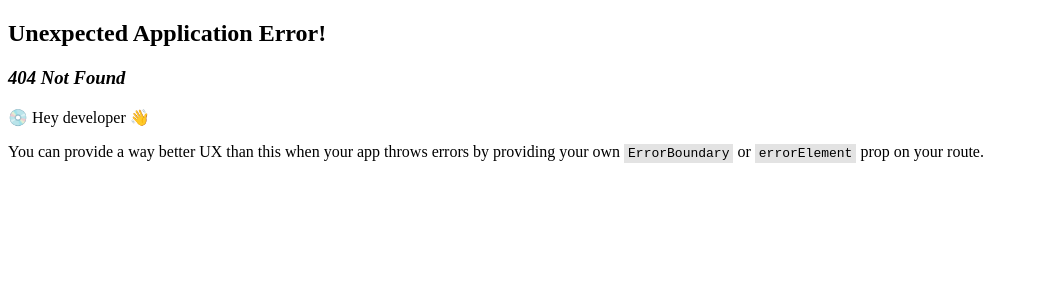
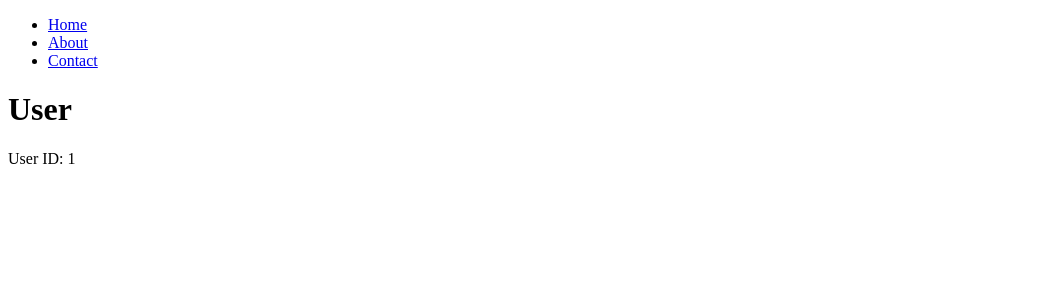
Before and after one commit to zahooronly/react-deep-concepts, a React (Vite) app: page /user/1 in a window 1280 px wide. Before the commit this address had no page. Shown: the top 300 px of the page, without its empty margins (0-1039 px from the left). Built offline with nearby package versions, Linux system fonts and the light colour scheme.

Commit message:
used useParams

```diff
--- /dev/null
+++ b/src/components/User.jsx
@@ -0,0 +1,14 @@
+import React from "react";
+import { useParams } from "react-router";
+
+const User = () => {
+  const { id } = useParams();
+  return (
+    <>
+      <h1>User</h1>
+      <p>User ID: {id}</p>
+    </>
+  );
+};
+
+export default User;
--- a/src/main.jsx
+++ b/src/main.jsx
@@ -3,32 +3,48 @@ import { createRoot } from "react-dom/client";
 import "./index.css";
 import App from "./App.jsx";
 
-import { createBrowserRouter } from "react-router";
+import {
+  createBrowserRouter,
+  createRoutesFromElements,
+  Route,
+} from "react-router";
 import { RouterProvider } from "react-router/dom";
 import About from "./components/About.jsx";
 import Contact from "./components/Contact.jsx";
 import Home from "./components/Home.jsx";
+import User from "./components/User.jsx";
 
-const router = createBrowserRouter([
-  {
-    path: "/",
-    element: <App />,
-    children: [
-      {
-        path: "",
-        element: <Home />,
-      },
-      {
-        path: "about",
-        element: <About />,
-      },
-      {
-        path: "contact",
-        element: <Contact />,
-      },
-    ],
-  },
-]);
+// const router = createBrowserRouter([
+//   {
+//     path: "/",
+//     element: <App />,
+//     children: [
+//       {
+//         path: "",
+//         element: <Home />,
+//       },
+//       {
+//         path: "about",
+//         element: <About />,
+//       },
+//       {
+//         path: "contact",
+//         element: <Contact />,
+//       },
+//     ],
+//   },
+// ]);
+
+const router = createBrowserRouter(
+  createRoutesFromElements(
+    <Route path="/" element={<App />}>
+      <Route index element={<Home />} />
+      <Route path="about" element={<About />} />
+      <Route path="contact" element={<Contact />} />
+      <Route path="user/:id" element={<User />} />
+    </Route>
+  )
+);
 
 createRoot(document.getElementById("root")).render(
   <StrictMode>
```
